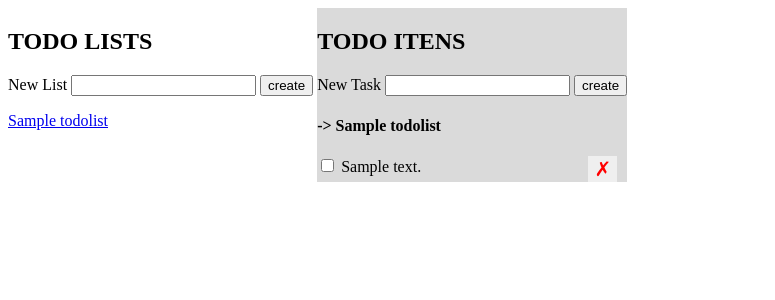
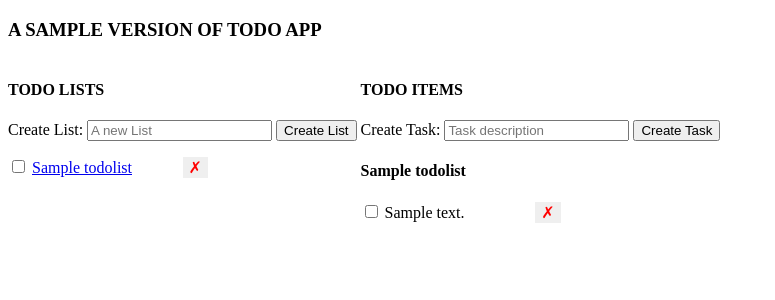
Before and after one commit to alexandredgns/todo-app-flask, a Flask app: page /lists/1 in a window 1280 px wide. Shown: the top 300 px of the page, without its empty margins (0-775 px from the left). Run offline with Flask 3, Linux system fonts and the light colour scheme; tables that the repository leaves empty hold one stand-in row (values such as "Sample post").

Commit message:
CRUD completed: Final Version

```diff
--- a/app.py
+++ b/app.py
@@ -12,102 +12,190 @@ db = SQLAlchemy(app)
 migrate = Migrate(app, db)
 
 class Todo(db.Model):
-    __tablename__ = 'todo'
+    __tablename__ = "todos"
     id = db.Column(db.Integer, primary_key=True)
     description = db.Column(db.String(), nullable=False)
-    completed = db.Column(db.Boolean, nullable=False, default=False)
-    list_id = db.Column(db.Integer, db.ForeignKey('todolists.id'), nullable=False)
+    complete = db.Column(db.Boolean, nullable=False, default=False)
+    list_id = db.Column(db.Integer, db.ForeignKey(
+        'todolists.id'), nullable=False)
 
     def __repr__(self):
-        return f"<Todo {self.id}, {self.name}>"
+        return f'<Todo ID: {self.id}, description: {self.description}, complete: {self.complete}>'
+
 
 class TodoList(db.Model):
-    __tablename__ = 'todolists'
+    __tablename__ = "todolists"
     id = db.Column(db.Integer, primary_key=True)
     name = db.Column(db.String(), nullable=False)
     todos = db.relationship('Todo', backref='list', lazy=True)
 
-with app.app_context():
-    db.create_all()
+    def __repr__(self):
+        return f'<TodoList ID: {self.id}, name: {self.name}, todos: {self.todos}>'
 
-@app.route('/lists/<list_id>/todos/create', methods=['POST'])
-def create_todo(list_id):
+
+@app.route('/todos/create', methods=['POST'])
+def create_todo():
     error = False
     body = {}
     try:
-        new_description = request.get_json()['description']
-        new_todo = Todo(description=new_description)
-        new_todo.list_id = list_id
-        db.session.add(new_todo)
+        description = request.get_json()['description']
+        list_id = request.get_json()['list_id']
+        todo = Todo(description=description, complete=False, list_id=list_id)
+        db.session.add(todo)
         db.session.commit()
-        body['description'] = new_todo.description
-    except:
+        body['id'] = todo.id
+        body['complete'] = todo.complete
+        body['description'] = todo.description
+    except():
+        db.session.rollback()
         error = True
-        db.session.rollback()
         print(sys.exc_info())
     finally:
         db.session.close()
     if error:
-        abort(400)
+        abort(500)
     else:
         return jsonify(body)
 
+@app.route('/todos/<todo_id>/set-complete', methods=['POST'])
+def update_todo(todo_id):
+    error = False
+    try:
+        complete = request.get_json()['complete']
+        todo = Todo.query.get(todo_id)
+        print('Todo: ', todo)
+        todo.complete = complete
+        db.session.commit()
+    except():
+        db.session.rollback()
+        error = True
+        print(sys.exc_info())
+    finally:
+        db.session.close()
+    if error:
+        abort(500)
+    else:
+        return redirect(url_for('index'))
+
+@app.route('/todos/<todo_id>/delete', methods=['DELETE'])
+def delete_todo(todo_id):
+    error = False
+    try:
+        #Todo.query.filter_by(id=todo_id).delete()
+        todo = Todo.query.get(todo_id)
+        db.session.delete(todo)
+        db.session.commit()
+    except():
+        db.session.rollback()
+        error = True
+    finally:
+        db.session.close()
+    if error:
+        abort(500)
+    else:
+        return jsonify({'success': True})
+
 @app.route('/todos/<todo_id>/set-completed', methods=['POST'])
 def set_completed_todo(todo_id):
+    error = False
+
     try:
         completed = request.get_json()['completed']
+
         todo = Todo.query.get(todo_id)
-        todo.completed = completed          #came from the ajax request
+        todo.completed = completed
+
         db.session.commit()
     except:
         db.session.rollback()
+
+        error = True
     finally:
         db.session.close()
-    return redirect(url_for('index'))
 
-@app.route('/todos/<todo_id>/delete-todo', methods=['DELETE'])
-def delete_todo(todo_id):
-    try:
-        todo = Todo.query.get(todo_id)
-        if not todo:
-            abort(404)
-        db.session.delete(todo)
-        db.session.commit()
-    except:
-        db.session.rollback()
-        print(sys.exc_info())
-    finally:
-        db.session.close()
-    return jsonify({ 'success': True })
+    if error:
+        abort(500)
+    else:
+        return '', 200
+
+@app.route('/')
+def index():
+    return redirect(url_for('get_list_todos', list_id=1))
 
 @app.route('/lists/<list_id>')
 def get_list_todos(list_id):
-    return render_template('index.html',
-                lists=TodoList.query.all(),
-                active_list=TodoList.query.get(list_id),
-                todos=Todo.query.filter_by(list_id=list_id).order_by('id').all())
+    lists = TodoList.query.all()
+    active_list = TodoList.query.get(list_id)
+    todos = Todo.query.filter_by(list_id=list_id).order_by('id').all()
+
+    return render_template('index.html', todos=todos, lists=lists, active_list=active_list)
 
 @app.route('/lists/create', methods=['POST'])
 def create_list():
     error = False
     body = {}
     try:
-        new_name = request.get_json()['name']
-        new_list = TodoList(name=new_name)
-        db.session.add(new_list)
+        name = request.get_json()['name']
+        todolist = TodoList(name=name)
+        db.session.add(todolist)
         db.session.commit()
-        body['name'] = new_list.name
-    except:
+        body['id'] = todolist.id
+        body['name'] = todolist.name
+    except():
+        db.session.rollback()
         error = True
-        db.session.rollback()
-        print(sys.exc_info())
+        print(sys.exc_info)
     finally:
         db.session.close()
     if error:
-        abort(400)
+        abort(500)
     else:
         return jsonify(body)
 
-@app.route('/')
-def index():
-    return redirect(url_for('get_list_todos', list_id=1))
+@app.route('/lists/<list_id>/delete', methods=['DELETE'])
+def delete_list(list_id):
+    error = False
+    try:
+        list = TodoList.query.get(list_id)
+        for todo in list.todos:
+            db.session.delete(todo)
+
+        db.session.delete(list)
+        db.session.commit()
+    except():
+        db.session.rollback()
+        error = True
+    finally:
+        db.session.close()
+    if error:
+        abort(500)
+    else:
+        return jsonify({'success': True})
+
+
+@app.route('/lists/<list_id>/set-completed', methods=['POST'])
+def set_completed_list(list_id):
+    error = False
+
+    try:
+        list = TodoList.query.get(list_id)
+
+        for todo in list.todos:
+            todo.completed = True
+
+        db.session.commit()
+    except:
+        db.session.rollback()
+
+        error = True
+    finally:
+        db.session.close()
+
+    if error:
+        abort(500)
+    else:
+        return '', 200
+
+
+if __name__ == '__main__':
+    app.run(debug=True)
--- a/templates/index.html
+++ b/templates/index.html
@@ -1,12 +1,16 @@
-<html>
+<!DOCTYPE html>
+<html lang="en">
   <head>
+    <meta http-equiv="refresh" content="60">
     <title>Todo App</title>
     <style>
+      .hidden {
+        display: none;
+      }
       ul {
         list-style: none;
-            padding: 0;
-            margin: 0;
-            width: 300px;
+        padding-left: 0;
+        width: 200px;
       }
       li {
         clear: both;
@@ -18,55 +22,52 @@
         color: red;
         float: right;
         cursor: pointer;
-            font-size: 20px;
+        font-size: 16px;
       }
       .lists-wrapper, .todos-wrapper {
         display: inline-block;
         vertical-align: top;
       }
-        .todos-wrapper{
-            background-color: rgb(218, 218, 218);
-        }
     </style>
   </head>
-
   <body>
+    <h3>A SAMPLE VERSION OF TODO APP</h3>
     <div class="lists-wrapper">
-        <h2>TODO LISTS</h2>
-
-        <form id="list-form">
-            <label>New List</label>
-            <input type="text" id="list-name" name="list-name">
-            <input type="submit" id="submit" value="create">
+        <h4>TODO LISTS</h4>
+        <form action="/lists/create" method="POST" id="list-form">
+          <label for="todolist">Create List:</label>
+          <input type="text" name="todolist" id="todolist-input" placeholder="A new List" data-id="{{ active_list.id }}"/>
+          <button type="submit">Create List</button>
         </form>
-
       <ul id="lists">
         {% for list in lists %}
         <li>
+          <input type="checkbox" data-id="{{ list.id }}" class="list-check-completed">
           <a href="/lists/{{ list.id }}">{{ list.name }}</a>
+          <button class="delete-list" data-id="{{ list.id }}">&cross;</button>
         </li>
     {% endfor %}
       </ul>
     </div>
 
     <div class="todos-wrapper">
-        <h2> TODO ITENS</h2>
-        <form id="todo-form">
-            <label>New Task</label>
-            <input type="text" id="description" name="description">
-            <input type="submit" id="submit" value="create">
+      <h4>TODO ITEMS</h4>
+      <form action="/todos/create" method="POST" id="todo-form">
+        <input id="list_id" type="hidden" value="{{ active_list.id }}">
+        <label for="description">Create Task:</label>
+        <input id="description" type="text" name="description" placeholder="Task description"  />
+        <button type="submit">Create Task</button>
       </form>
-
-        <h4>-> {{ active_list.name }}</h4>
-        <input type="hidden" id="active_list_id" value="{{ active_list.id }}">
-
+      <div id="error" class="hidden">
+        An error occurred, please try again.
+      </div>
+        <h4>{{ active_list.name }}</h4>
         <ul id="todos">
           {% for todo in todos %}
           <li>
-            <input class="check-completed" data-id="{{ todo.id }}" type="checkbox"
-            {% if todo.complete %} checked {% endif %}/>
+            <input data-id="{{ todo.id }}" class="todo-check-completed" type="checkbox" name="complete" id="complete" {% if todo.completed %} checked {%endif%} />
             {{ todo.description }}
-            <button class="delete-item" data-id="{{ todo.id }}">&cross;</button>
+            <button class="delete-todo" data-id="{{ todo.id }}">&cross;</button>
           </li>
           {% endfor %}
         </ul>
@@ -74,35 +75,51 @@
     </div>
 
     <script>
-        // CRUD routes ToDo's
-        const deleteItens = document.querySelectorAll('.delete-item');
-        for (let i = 0; i < deleteItens.length; i++){
-            const deleteItem = deleteItens[i];
-            deleteItem.onclick = function(e) {
-                console.log('event', e);
-                const todoID = e.target.dataset['id'];
-                fetch('/todos/' + todoID + '/delete-todo', {
-                    method: 'DELETE'
+      let deleteBtns;
+      const listCheckboxes = document.querySelectorAll('.list-check-completed');
+      for (let i = 0; i < listCheckboxes.length; i++) {
+          const checkbox = listCheckboxes[i];
+
+          checkbox.onchange = function (e) {
+              if (e.target.checked) {
+                  const listId = e.target.dataset.id;
+
+                  fetch('/lists/' + listId + '/set-completed', {
+                      method: 'POST',
+                      headers: {
+                          'Content-Type': 'application/json'
+                      }
                   })
-                .then(response => response.json())
-                .then(data => {
-                    if (data.success) {
-                        location.reload();
-                    } else {
-                        alert('Error deleting');
+                  .then(function (jsonResponse) {
+                      document.getElementById('error').className = 'hidden';
+
+                      const todoCheckboxes = document.querySelectorAll('.todo-check-completed');
+
+                      for (let i = 0; i < todoCheckboxes.length; i++) {
+                          const checkbox = todoCheckboxes[i];
+
+                          checkbox.checked = true;
                       }
+                  })
+                  .catch(function () {
+                      document.getElementById('error').className = '';
                   })
               }
           }
+      }
 
-        const checkboxes = document.querySelectorAll('.check-completed');
-        for (let i = 0; i < checkboxes.length; i++) {
-            const checkbox = checkboxes[i];
-            checkbox.onchange = function(e) {
-                console.log('event', e);
+
+
+
+      const todoCheckboxes = document.querySelectorAll('.todo-check-completed');
+      for (let i = 0; i < todoCheckboxes.length; i++) {
+          const checkbox = todoCheckboxes[i];
+
+          checkbox.onchange = function (e) {
               const newCompleted = e.target.checked;
-                const todoID = e.target.dataset['id'];
-                fetch('/todos/' + todoID + '/set-completed', {
+              const todoId = e.target.dataset.id;
+
+              fetch('/todos/' + todoId + '/set-completed', {
                   method: 'POST',
                   body: JSON.stringify({
                       'completed': newCompleted
@@ -111,52 +128,116 @@
                       'Content-Type': 'application/json'
                   }
               })
+              .then(function (jsonResponse) {
+                  document.getElementById('error').className = 'hidden';
+              })
+              .catch(function () {
+                  document.getElementById('error').className = '';
+              })
           }
       }
 
-        document.getElementById('todo-form').onsubmit = function(event) {
-            event.preventDefault();
-            const listId = document.getElementById('active_list_id').value;
-            fetch('/lists/' + listId + '/todos/create', {
+      deleteBtns = document.querySelectorAll(".delete-todo");
+
+      for (let i = 0; i < deleteBtns.length; i++) {
+        const deleteBtn = deleteBtns[i];
+        deleteBtn.onclick = function(e) {
+          console.log("Delete event: ", e);
+          const todoId = e.target.dataset.id;
+          fetch('/todos/'+ todoId + '/delete',{
+            method: 'DELETE'
+          }).then(function() {
+            console.log('Parent?', e.target);
+            const item = e.target.parentElement;
+            item.remove();
+              document.getElementById("error").className = "hidden";
+            })
+            .catch(function(e) {
+              console.error(e);
+              document.getElementById("error").className = "";
+            });
+        };
+      }
+
+      deleteListBtns = document.querySelectorAll(".delete-list");
+
+      for (let i = 0; i < deleteListBtns.length; i++) {
+        const deleteBtn = deleteListBtns[i];
+        deleteBtn.onclick = function(e) {
+          console.log("Delete event: ", e);
+          const listId = e.target.dataset.id;
+
+          fetch('/lists/'+ listId + '/delete',{
+            method: 'DELETE'
+          }).then(function() {
+            console.log('Parent?', e.target);
+            const item = e.target.parentElement;
+            item.remove();
+              document.getElementById("error").className = "hidden";
+              window.location.reload(true);
+            })
+            .catch(function(e) {
+              console.error(e);
+              document.getElementById("error").className = "";
+            });
+        };
+      }
+
+
+      document.getElementById('todo-form').onsubmit = function (e) {
+        e.preventDefault();
+
+        fetch('/todos/create', {
             method: 'POST',
             body: JSON.stringify({
-                    'description': document.getElementById('description').value
+                'description': document.getElementById('description').value,
+                'list_id': document.getElementById('list_id').value
             }),
             headers: {
                 'Content-Type': 'application/json'
             }
         })
-            .then(function(response) {
+        .then(function (response) {
             return response.json();
         })
-            .then(function(jsonResponse) {
-                console.log(jsonResponse);
+        .then(function (jsonResponse) {
             const liItem = document.createElement('LI');
+
             liItem.innerHTML = jsonResponse['description'];
             document.getElementById('todos').appendChild(liItem);
+            document.getElementById('error').className = 'hidden';
+            window.location.reload(true);
+        })
+        .catch(function () {
+            document.getElementById('error').className = '';
         })
       }
 
-        //CRUD routes LISTS
-        document.getElementById('list-form').onsubmit = function(event) {
-            event.preventDefault();
+      document.getElementById('list-form').onsubmit = function (e) {
+        e.preventDefault();
+
         fetch('/lists/create', {
             method: 'POST',
             body: JSON.stringify({
-                    'name': document.getElementById('list-name').value
+                'name': document.getElementById('todolist-input').value
             }),
             headers: {
                 'Content-Type': 'application/json'
             }
         })
-            .then(function(response) {
+        .then(function (response) {
             return response.json();
         })
-            .then(function(jsonResponse) {
-                console.log(jsonResponse);
+        .then(function (jsonResponse) {
             const liItem = document.createElement('LI');
+
             liItem.innerHTML = jsonResponse['name'];
             document.getElementById('lists').appendChild(liItem);
+            document.getElementById('error').className = 'hidden';
+            window.location.reload(true);
+        })
+        .catch(function (err) {
+            document.getElementById('error').className = '';
         })
       }
 
```
Also changed, not shown: migrations/versions/7146609c1159_.py (added, +44 -0 lines). Lines whose indentation alone changed are shown as unchanged.
